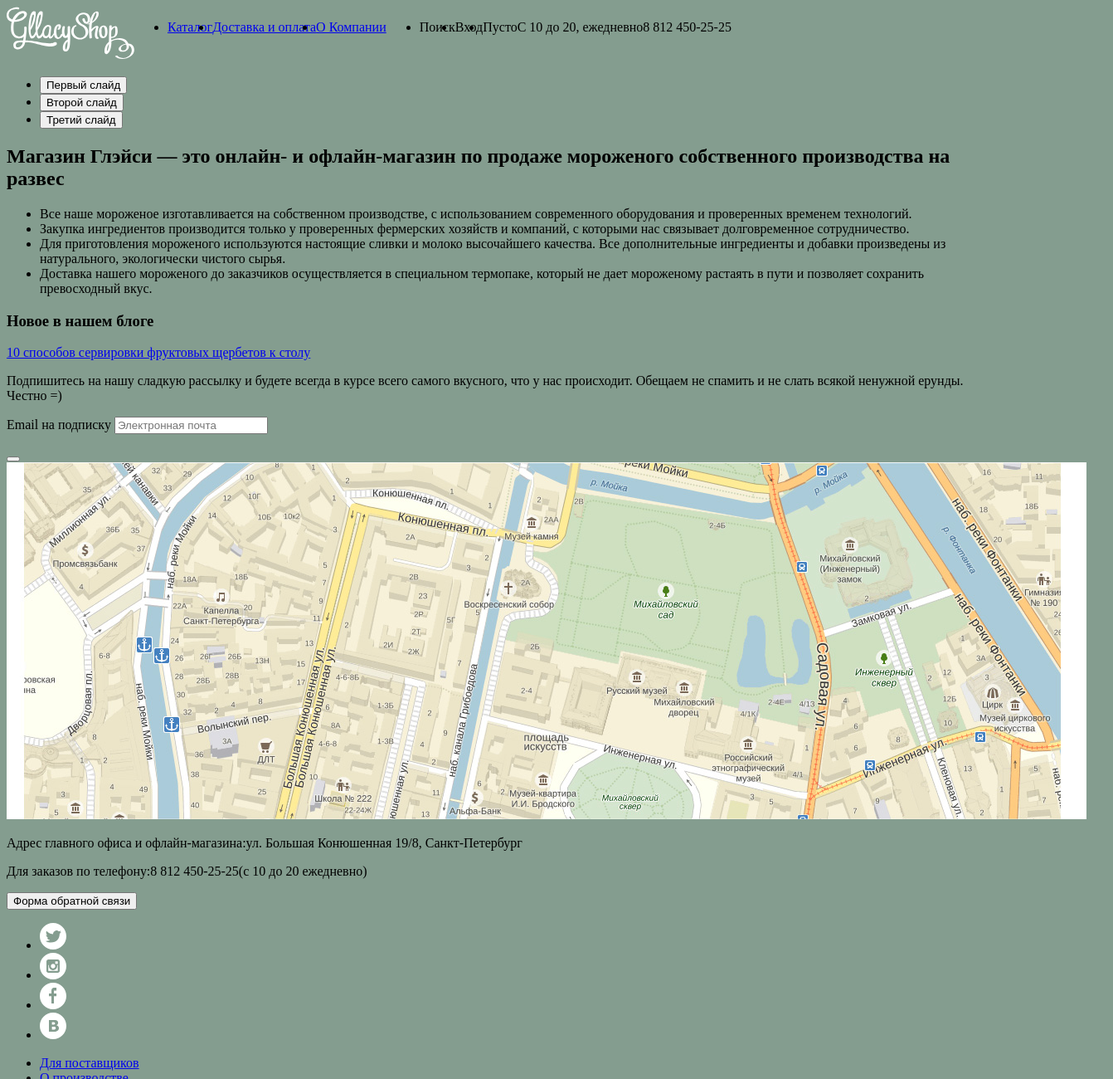
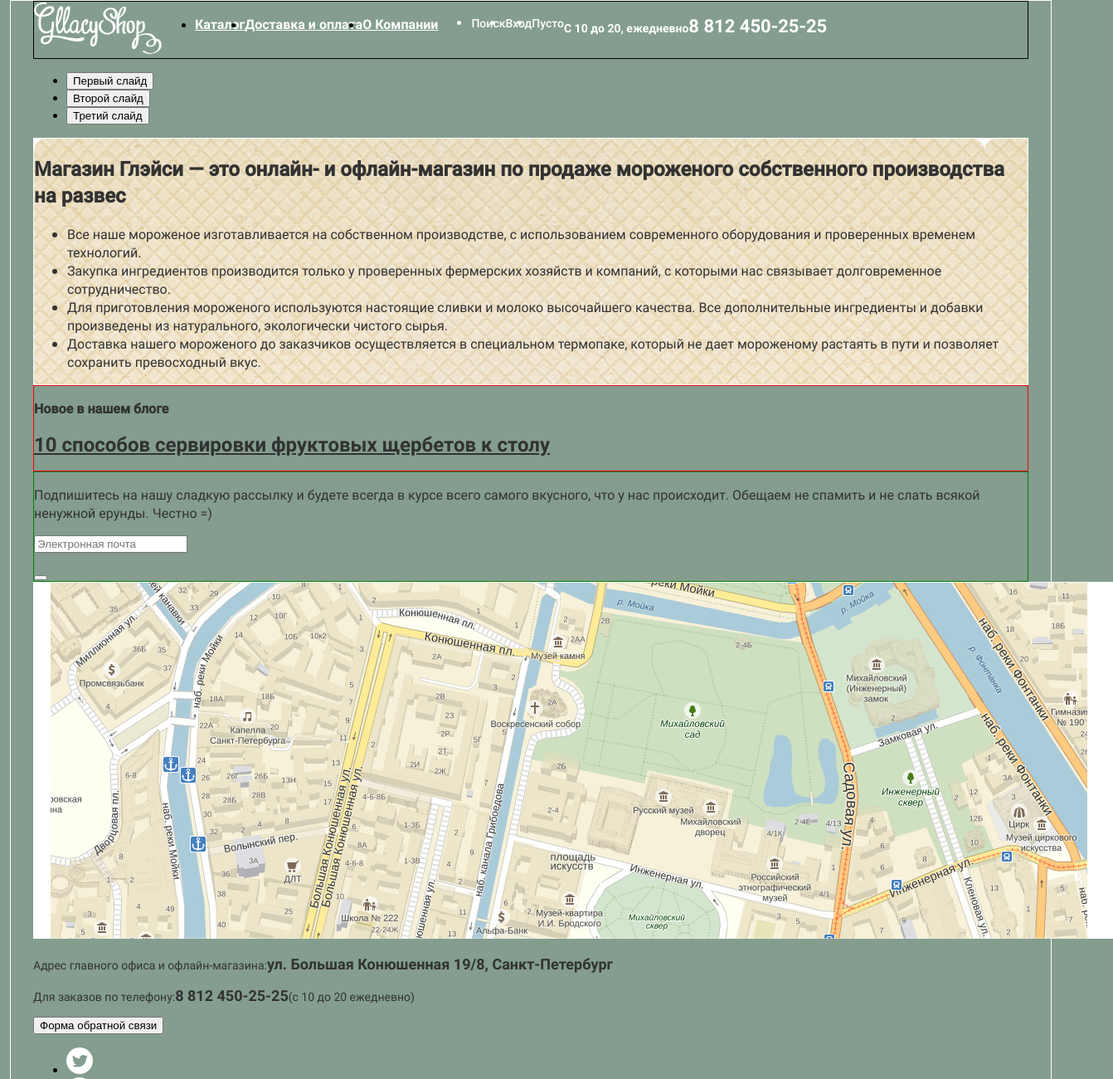
Before and after one commit to bezprobeloff/gllacy, a plain HTML site: page index.html in a window 1280 px wide. Shown: the top 1300 px of the page at 83% size, 1342 px wide, since content can reach past the window. Drawn offline with Linux system fonts and the light colour scheme; files whose address does not match are found by name.

Commit message:
Сделана текстовая стилизация главной страницы

```diff
--- a/css/style.css
+++ b/css/style.css
@@ -1,13 +1,37 @@
 body {
   width: 1200px;
   background-color: #849d8f;
+  margin: 0% auto;
+  padding-left: 27px;
+  padding-right: 27px;
+  border: 1px solid white;
 }
 
 .visually-hidden {
   display: none;
 }
+
+
+/*
+Скрываем всплывающие блоки
+*/
+.nav-item:first-child .nav-catalog-list,
+.user-item:first-child .search-form,
+.user-item:nth-child(2) .user-login,
+.user-item:nth-child(3) .basket-form {
+  display: none;
+}
+/*
+Отображаем при наведении курсора
+*/
+.nav-item:first-child:hover .nav-catalog-list,
+.user-item:first-child:hover .search-form,
+.user-item:nth-child(2):hover .user-login,
+.user-item:nth-child(3):hover .basket-form {
+  display: block;
+}
 header {
-
+  border: 1px solid black;
 }
 header .main-nav {
   display: flex;
@@ -16,25 +40,17 @@ header .main-nav {
   display: flex;
 }
 
-
-.nav-item:first-child .nav-catalog-list,
-.user-item:first-child .search-form,
-.user-item:nth-child(2) .user-login,
-.user-item:nth-child(3) .basket-form {
-  display: none;
-}
-.nav-item:first-child:hover .nav-catalog-list,
-.user-item:first-child:hover .search-form,
-.user-item:nth-child(2):hover .user-login,
-.user-item:nth-child(3):hover .basket-form {
-  display: block;
-}
-
 .main-nav .user-block {
-  align-items: flex-end;
+  justify-self: flex-end;
 }
 .user-block .user-block-list {
   display: flex;
+  justify-self: flex-end;
+
+}
+.info-mini {
+  display: flex;
+  justify-content: flex-end;
 }
 
 @font-face {
@@ -55,3 +71,99 @@ header .main-nav {
   font-weight: normal;
   font-style: normal;
 }
+
+/*
+Стилизация текста
+*/
+.nav-item a {
+  font-family: 'robotobold';
+  font-size: 16px;
+  color: #ffffff;
+}
+.user-item {
+  font-family: 'robotomedium';
+  font-size: 14px;
+  color: #ffffff;
+}
+.work-time {
+  font-family: 'robotobold';
+  font-size: 14px;
+  color: #ffffff;
+}
+.work-time .call-number {
+  font-size: 22px;
+}
+section.features {
+  border: 1px solid white;
+  background-color: bisque;
+  background-image: url("/img/features-bg.jpg");
+}
+.features h2 {
+  font-family: 'robotomedium';
+  font-size: 24px;
+  color: #323232;
+}
+.feature-item {
+  font-family: 'robotoregular';
+  font-size: 16px;
+  color: #323232;
+}
+article.new-blog {
+  border: 1px solid red;
+}
+h3.new-subject {
+  font-family: 'robotomedium';
+  font-size: 16px;
+  color: #323232;
+}
+p.news a {
+  font-family: 'robotobold';
+  font-size: 24px;
+  color: #323232;
+}
+section.subscribe {
+  border: 1px solid green;
+}
+p.subscribe-text {
+  font-family: 'robotoregular';
+  font-size: 16px;
+  color: #323232;
+}
+section.map-address {
+
+}
+.map-addres img {
+
+}
+.feedback-form p {
+  font-family: 'robotoregular';
+  font-size: 14px;
+  color: #323232;
+}
+
+.feedback-form span {
+  font-family: 'robotobold';
+  font-size: 18px;
+  color: #323232;
+}
+footer {
+
+}
+.docs-list {
+  border: 1px solid yellow;
+}
+.doc-link a {
+  font-family: 'robotoregular';
+  font-size: 13px;
+  color: #ffffff;
+}
+.doc-link:first-child a{
+  font-family: 'robotobold';
+}
+.copyright p,
+.copyright p a
+ {
+  font-family: 'robotoregular';
+  font-size: 12px;
+  color: #ffffff;
+}
--- a/index.html
+++ b/index.html
@@ -101,7 +101,7 @@
   <section class="subscribe">
     <p class="subscribe-text">Подпишитесь на нашу сладкую рассылку и будете всегда в курсе всего самого вкусного, что у нас происходит. Обещаем не спамить и не слать всякой ненужной ерунды. Честно =)</p>
     <p>
-      <label for="email-subscribe">Email на подписку</label>
+      <label class="visually-hidden" for="email-subscribe">Email на подписку</label>
       <input type="email" name="email-subscribe" id="email-subscribe" placeholder="Электронная почта">
     </p>
     <button type="submit" class="button" title="Отправить "></button>
```
Also changed, not shown: img/features-bg.jpg (added).
